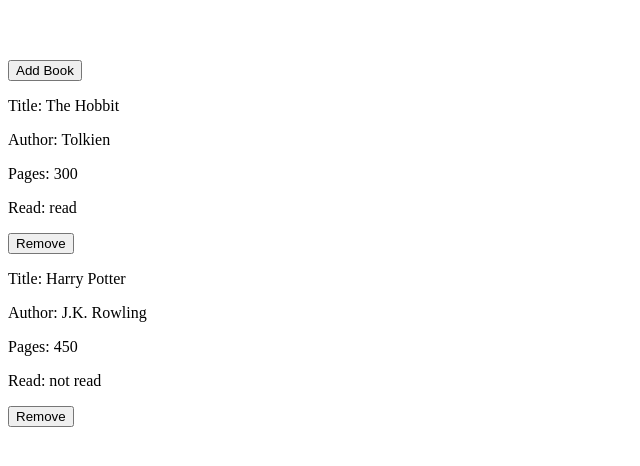
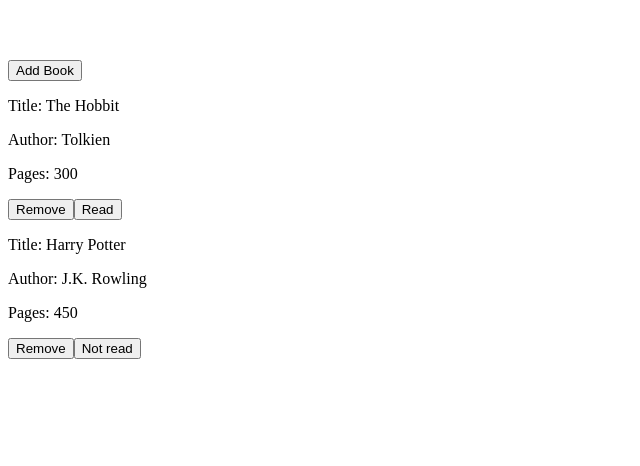
Before and after one commit to joelstoppa/library, a plain HTML site: page index.html in a window 1280 px wide. Shown: the part 200-666 px from the top of the page, without its empty margins (0-640 px from the left). Drawn offline with Linux system fonts and the light colour scheme.

Commit message:
Modify displayBooks function to add read/not read button

```diff
--- a/app.js
+++ b/app.js
@@ -9,14 +9,14 @@
   this.title = title;
   this.author = author;
   this.pages = pages;
-  this.read = read;
+  this.read = JSON.parse(read);
 }
 
 // Default books
-const theHobbit = new Book("The Hobbit", "Tolkien", 300, "read");
+const theHobbit = new Book("The Hobbit", "Tolkien", 300, "true");
 addBookToLibrary(theHobbit);
 
-const harryPotter = new Book("Harry Potter", "J.K. Rowling", 450, "not read");
+const harryPotter = new Book("Harry Potter", "J.K. Rowling", 450, "false");
 addBookToLibrary(harryPotter);
 
 // Add book to array
@@ -30,12 +30,22 @@
   myLibrary.forEach((book, index) => {
     let card = document.createElement("div");
     container.append(card);
+
     let removeButton = document.createElement("button");
     removeButton.setAttribute("data-index", index);
     removeButton.classList.add("removeButton");
     removeButton.innerText = "Remove";
-    card.innerHTML = `<p>Title: ${book.title}</p> <p>Author: ${book.author}</p> <p>Pages: ${book.pages}</p> <p>Read: ${book.read}</p>`;
-    card.append(removeButton);
+
+    let readButton = document.createElement("button");
+    readButton.innerText = book.read ? "Read" : "Not read";
+    readButton.classList.add(book.read ? "readButton" : "notReadButton");
+    readButton.addEventListener("click", () => {
+      book.read = !book.read;
+      displayBooks();
+    });
+
+    card.innerHTML = `<p>Title: ${book.title}</p> <p>Author: ${book.author}</p> <p>Pages: ${book.pages}</p>`;
+    card.append(removeButton, readButton);
   });
   // Add event listener to remove buttons
   addClickListener();
--- a/index.html
+++ b/index.html
@@ -27,9 +27,9 @@
         <fieldset>
           <p>Did you read it?</p>
           <label for="yes">Yes</label>
-          <input type="radio" name="read" id="yes" value="Yes" />
+          <input type="radio" name="read" id="yes" value="true" />
           <label for="no">No</label>
-          <input type="radio" name="read" id="no" value="No" />
+          <input type="radio" name="read" id="no" value="false" />
         </fieldset>
         <fieldset>
           <input type="submit" name="" id="" />
```
